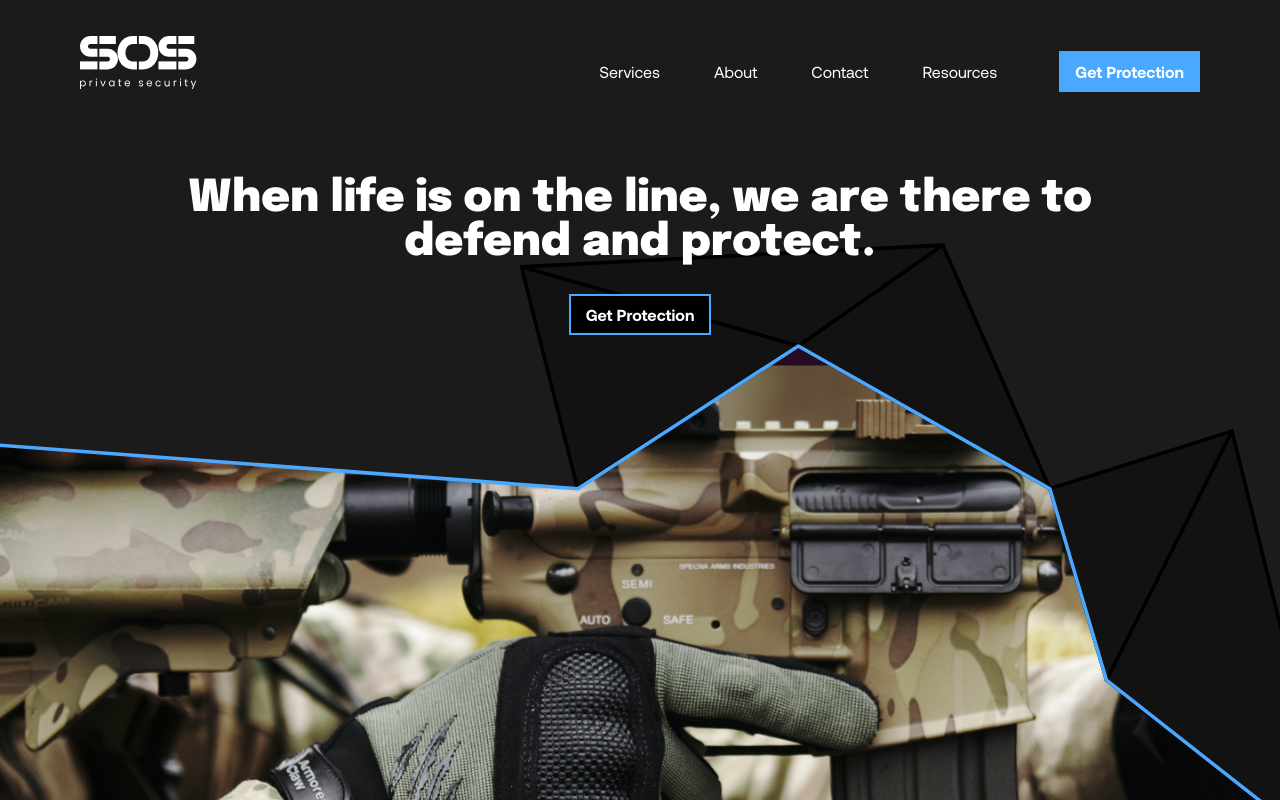
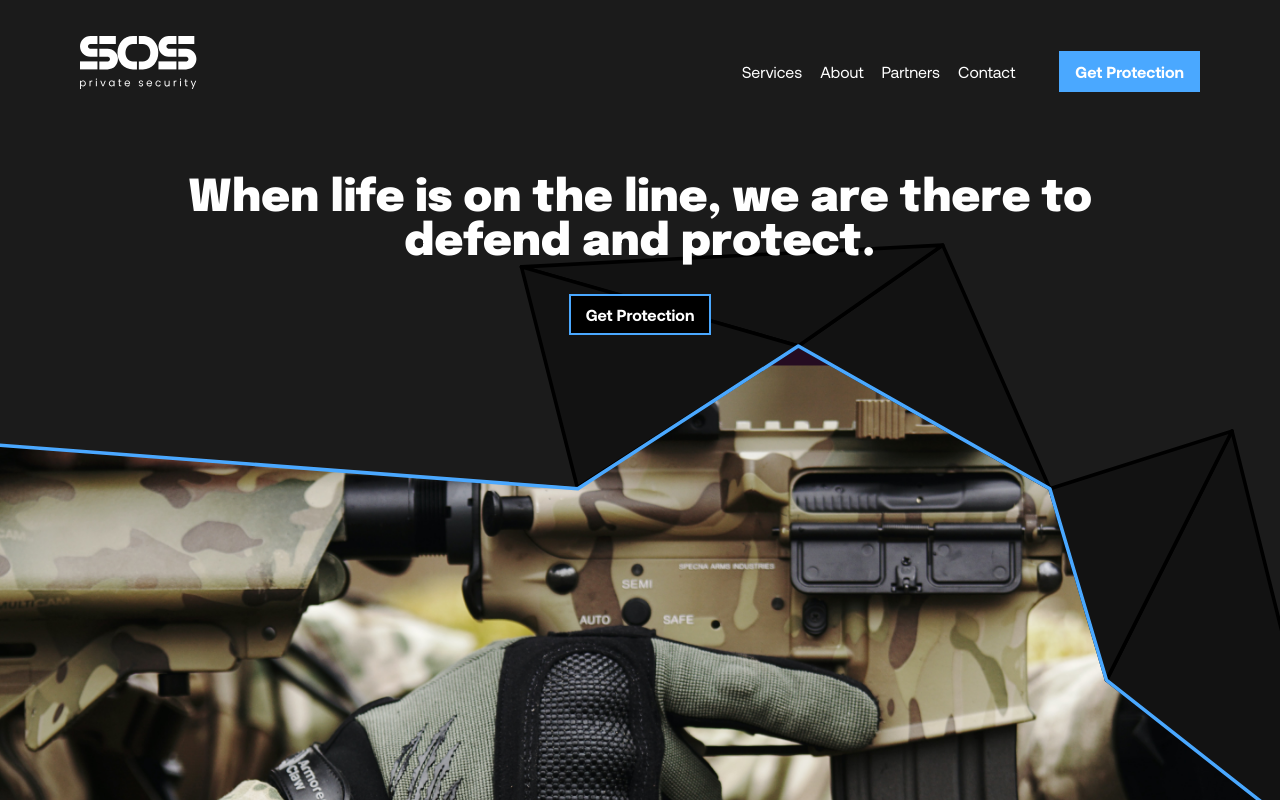
Before and after one commit to ricardopp1992/sos-next, a Next.js app: page / in a window 1280 px wide. Shown: the top 800 px of the page. Built offline with nearby package versions, Linux system fonts and the light colour scheme.

Commit message:
added dropdown menu

```diff
--- a/src/assets/styles/globals.scss
+++ b/src/assets/styles/globals.scss
@@ -75,6 +75,10 @@ h1, h2, h3, h4, h5, h6, p {
   background-color: white;
 }
 
+.rounded-xl{
+  border-radius: 21em;
+}
+
 @media only screen and (min-width: 992px) {
   .primary-title {
     margin-bottom: 30px;
--- a/src/components/Navbar/Navbar.module.scss
+++ b/src/components/Navbar/Navbar.module.scss
@@ -20,13 +20,33 @@
 }
 
 .nav_link {
-  margin: 0 9px;
+  margin: 0.3rem .5rem;
   font-size: 16px;
   line-height: 19px;
 }
 
+.sub_menu{
+  position: relative;
+  display: inline-block;
+}
+
+.sub_menu_content{
+  display: none;
+  position: absolute;
+  min-width: 160px;
+  box-shadow: 0px 8px 16px 0px rgba(0,0,0,0.2);
+  padding: 12px 16px;
+  z-index: 1;
+}
+
+.sub_menu:hover .sub_menu_content {
+  display: block;
+  background-color: #1B1B1B; ;
+}
+
 .nav_btn {
   padding: 0;
+  width: fit-content;
   margin: 15px 25px;
 }
 
--- a/src/components/Navbar/index.js
+++ b/src/components/Navbar/index.js
@@ -13,15 +13,48 @@ export default function Navmenu() {
       </Navbar.Brand>
       <Navbar.Toggle className={styles.nav_toggle} aria-controls="responsive-navbar-nav" />
       <Navbar.Collapse className="pt-3 justify-content-end" id="responsive-navbar-nav">
-        <Nav.Link><Link href="/services"><a className={styles.nav_link} >Services</a></Link></Nav.Link>
-        <Nav.Link><Link href="#"><a className={styles.nav_link} >About</a></Link></Nav.Link>
-        <Nav.Link><Link href="#"><a className={styles.nav_link} >Contact</a></Link></Nav.Link>
-        <Nav.Link><Link href="#"><a className={styles.nav_link} >Resources</a></Link></Nav.Link>
-        <Nav.Link className={styles.nav_btn}>
+        <Nav className="dropdown" className={styles.sub_menu}>
+          <Link href="/#"  >
+          <a className={styles.nav_link}>Services</a>
+          </Link>
+          <Nav className="dropdown-menu navbar bg-dark" className={styles.sub_menu_content}>
+            <Link href="/services">
+              <a className={`${styles.nav_link} dropdown-item text-white`}>Services</a>
+            </Link>
+            <Link href="/#">
+              <a className={`${styles.nav_link} dropdown-item text-white`}>Personal</a>
+            </Link>
+            <Link href="/#">
+              <a className={`${styles.nav_link} dropdown-item text-white`}>Corporate</a>
+            </Link>
+            <Link href="/#">
+              <a className={`${styles.nav_link} dropdown-item text-white`}>International</a>
+            </Link>
+            <Link href="/#">
+              <a className={`${styles.nav_link} dropdown-item text-white`}>Trainings and courses</a>
+            </Link>
+          </Nav>
+        </Nav>
+        <Nav className="dropdown" className={styles.sub_menu}>
+          <Link href="/#" className="dropdown-toggle">
+          <a className={styles.nav_link} >About</a>
+          </Link>
+          <Nav className="dropdown-menu navbar bg-dark" className={styles.sub_menu_content}>
+            <Link href="/about">
+              <a className={`${styles.nav_link} dropdown-item text-white`}>About</a>
+            </Link>
+            <Link href="/#">
+              <a className={`${styles.nav_link} dropdown-item text-white`}>Team</a>
+            </Link>
+          </Nav>
+        </Nav>
+        <Nav><Link href="/#"><a className={styles.nav_link} >Partners</a></Link></Nav>
+        <Nav><Link href="/#"><a className={styles.nav_link} >Contact</a></Link></Nav>
+        <Nav className={styles.nav_btn}>
           <Link href="#">
             <a className="blue_btn">Get Protection</a>
           </Link>
-        </Nav.Link>
+        </Nav>
       </Navbar.Collapse>
     </Navbar>
   )
--- a/src/pages/index.js
+++ b/src/pages/index.js
@@ -31,7 +31,7 @@ export default function Home() {
       <div className={styles.about_section}>
         <Row>
           <Col lg={6}>
-            <img className={styles.about_img} src="/img/home/about.jpg" alt="about" />
+            <img className={`${styles.about_img} rounded-xl`} src="/img/home/about.jpg" alt="about" />
           </Col>
           <Col lg={6}>
             <div className={styles.about_content}>
```
